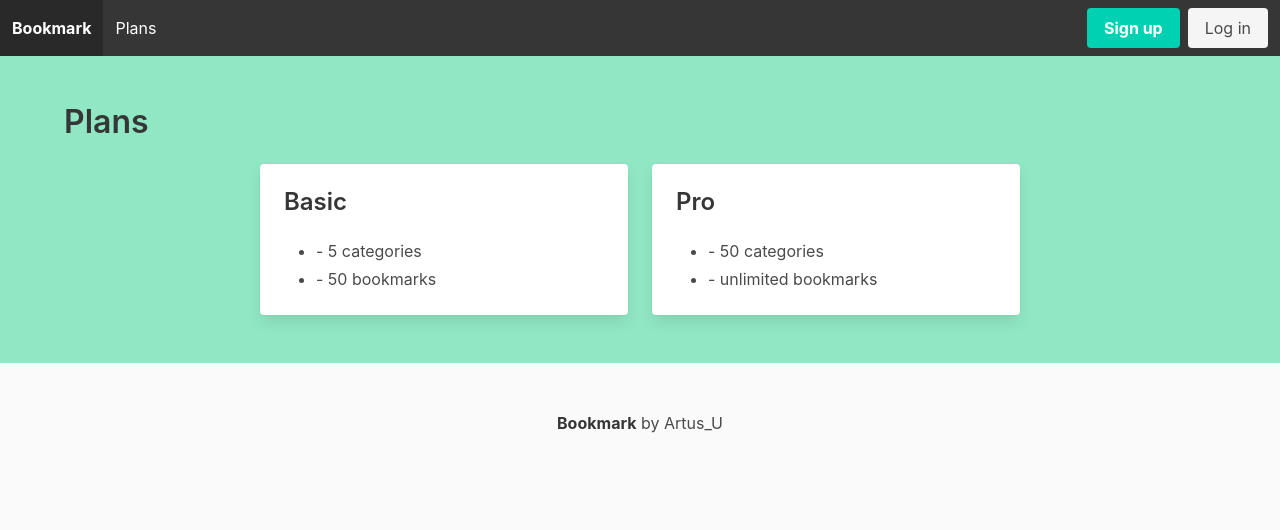
After one commit to ArtusU/bookmark-saas, a Django app: page /plans/ in a window 1280 px wide. The commit adds this page. Shown: the top 530 px of the page. Run offline with Django 4.2, Linux system fonts and the light colour scheme; some libraries are stand-ins or nearby versions.

Commit message:
user plans

```diff
--- a/apps/core/templates/core/base.html
+++ b/apps/core/templates/core/base.html
@@ -25,7 +25,7 @@
                 </div>
             {% else %}
                 <div class="navbar-start">
-                    <a href="#" class="navbar-item">Plans</a>
+                    <a href="{% url 'plans' %}" class="navbar-item">Plans</a>
                 </div>
             {% endif %}
             <div class="navbar-end">
--- /dev/null
+++ b/apps/core/templates/core/plans.html
@@ -0,0 +1,49 @@
+{% extends 'core/base.html' %}
+
+{% block content %}
+<div class="container">
+    <div class="columns is-multiline">
+        <div class="column is-12">
+            <h1 class="title">Plans</h1>
+        </div>
+
+        <div class="column is-4 is-offset-2">
+            <div class="card">
+                <div class="card-content">
+                    <div class="media">
+                        <div class="media-content">
+                            <p class="title is-4">Basic</p>
+                        </div>
+                    </div>
+
+                    <div class="content">
+                        <ul>
+                            <li>- 5 categories</li>
+                            <li>- 50 bookmarks</li>
+                        </ul>
+                    </div>
+                </div>
+            </div>
+        </div>
+
+        <div class="column is-4">
+            <div class="card">
+                <div class="card-content">
+                    <div class="media">
+                        <div class="media-content">
+                            <p class="title is-4">Pro</p>
+                        </div>
+                    </div>
+
+                    <div class="content">
+                        <ul>
+                            <li>- 50 categories</li>
+                            <li>- unlimited bookmarks</li>
+                        </ul>
+                    </div>
+                </div>
+            </div>
+        </div>
+    </div>
+</div>
+{% endblock %}
--- a/apps/core/views.py
+++ b/apps/core/views.py
@@ -6,6 +6,9 @@ from django.contrib.auth.forms import UserCreationForm
 
 def frontpage(request):
     return render(request, 'core/frontpage.html')
+
+def plans(request):
+    return render(request, 'core/plans.html')
 
 def signup(request):
     if request.method == 'POST':
--- a/bookmark/urls.py
+++ b/bookmark/urls.py
@@ -24,6 +24,7 @@ urlpatterns = [
     path('admin/', admin.site.urls),
 
     path('', core.frontpage, name='frontpage'),
+    path('plans/', core.plans, name='plans'),
     path('app/', include('apps.dashboard.urls')),
     path('signup/', core.signup, name='signup'),
     path('login/', auth.LoginView.as_view(template_name='core/login.html'), name='login'),
```
